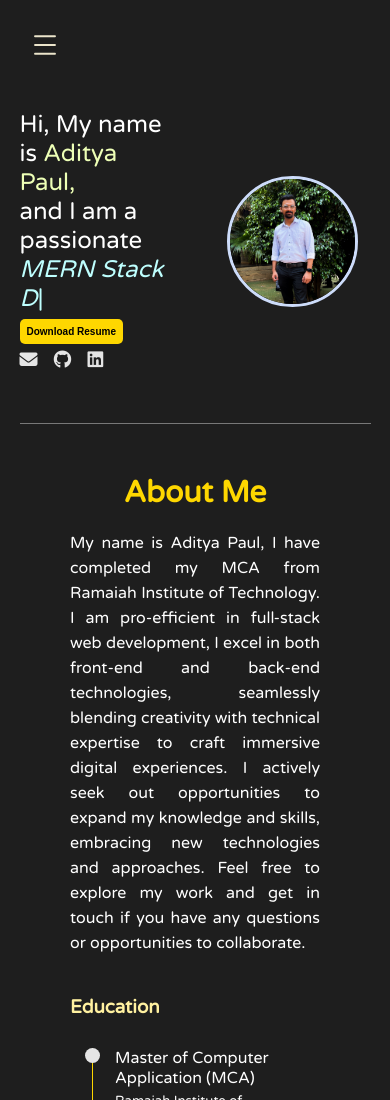
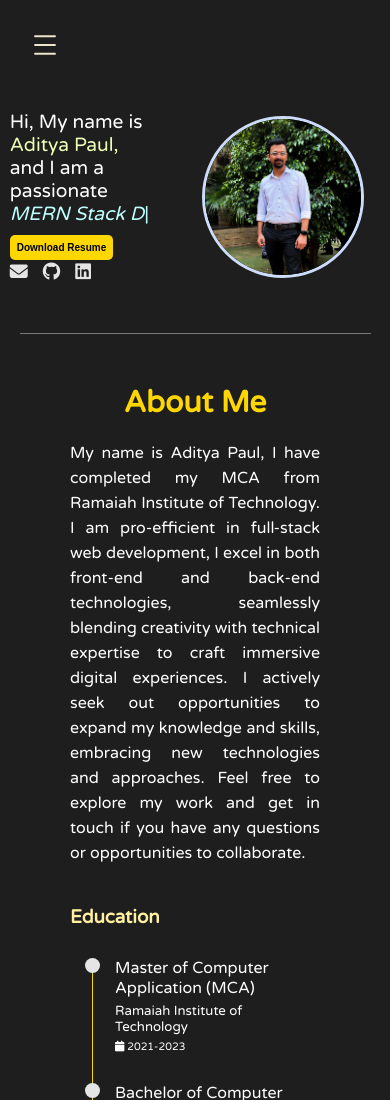
Before and after one commit to adityapaul04/adityapaul04.github.io, a plain HTML site: page index.html in a window 390 px wide. Shown: the top 1100 px of the page. Drawn offline with nearby package versions, Linux system fonts and the light colour scheme.

Commit message:
Updated CSS

```diff
--- a/style.css
+++ b/style.css
@@ -575,7 +575,8 @@ h6 {
         justify-content: center;
     }
 
-    .contact input, .contact textarea {
+    .contact input,
+    .contact textarea {
         width: 70%;
         padding: 15px;
         border: 0;
@@ -586,7 +587,7 @@ h6 {
 
 
 @media (max-width: 700px) {
-    header nav{
+    header nav {
         display: flex;
         flex-direction: column;
         height: 100%;
@@ -599,7 +600,15 @@ h6 {
         top: -500px;
     }
 
-    .right ul{
+    .leftSection {
+        font-size: 1.5rem;
+    }
+
+    .leftSection .btn {
+        margin-top: 10px;
+    }
+
+    .right ul {
         display: flex;
         flex-direction: column;
         align-items: center;
@@ -622,20 +631,20 @@ h6 {
         display: block;
     }
 
-    .leftSection {
-        font-size: 2rem;
-    }
-
 
 
     @media (max-width: 450px) {
         .leftSection {
-            font-size: 1.5rem;
+            font-size: 1.2rem;
         }
 
         .leftSection .btn {
             padding: 7px;
             font-size: 10px;
+        }
+
+        .rightSection {
+            width: 50%
         }
 
         .secondSection .about-content h2 {
```
